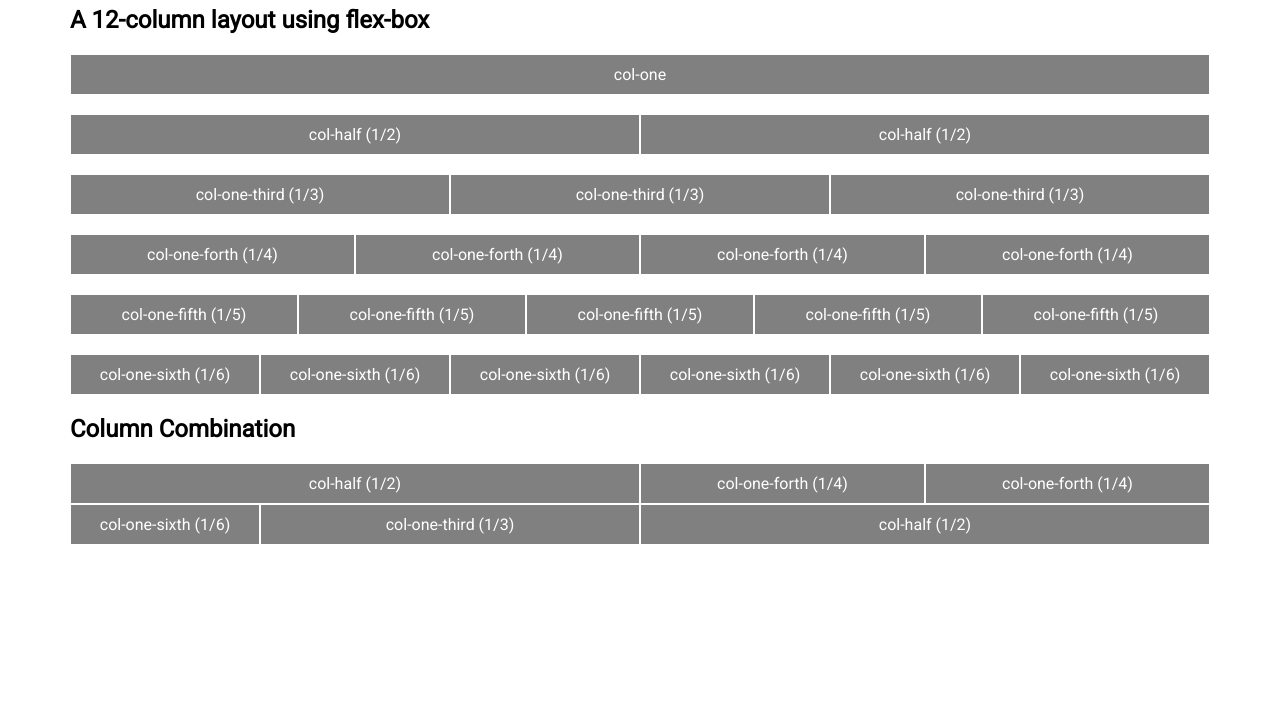
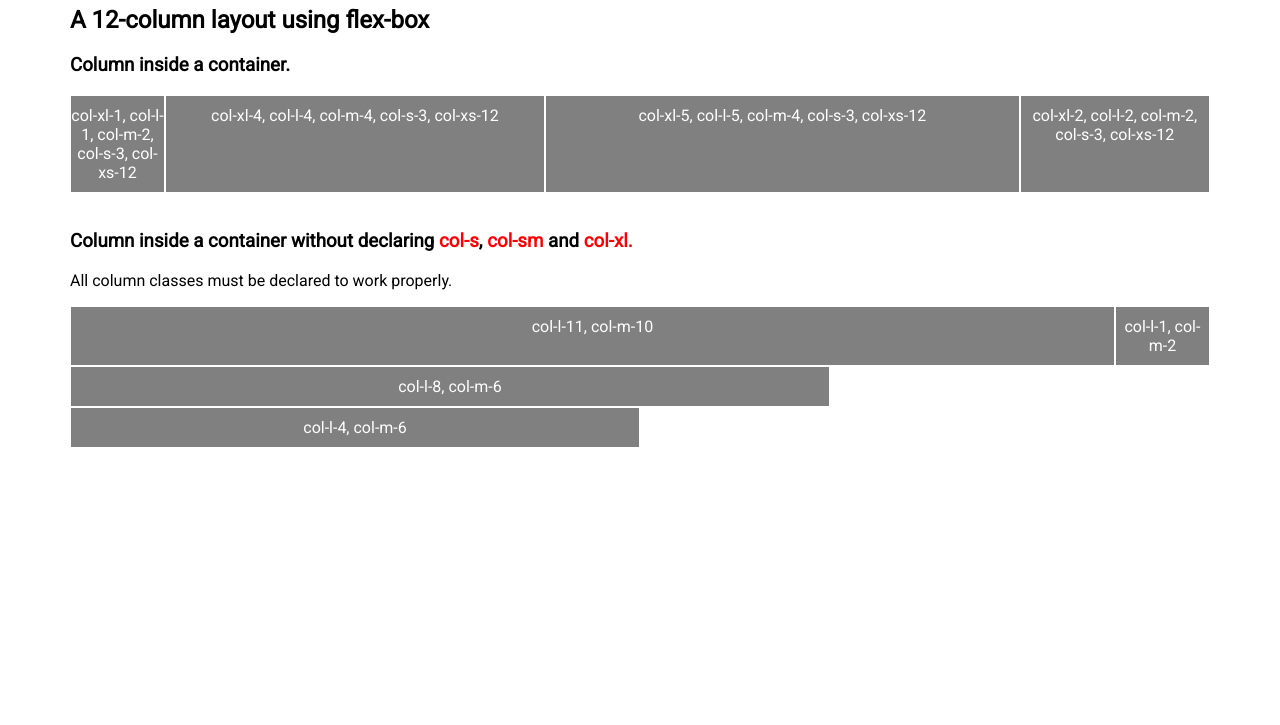
Before and after one commit to hsbyte/flex-columns, a plain HTML site: page src/index.html in a window 1280 px wide. Shown: the part 75-800 px from the top of the page. Drawn offline with nearby package versions, Linux system fonts and the light colour scheme; files that its build step writes are made by us from their sources.

Commit message:
Update file

```diff
--- a/src/index.html
+++ b/src/index.html
@@ -9,9 +9,7 @@
   <link rel="stylesheet" href="grid.css">
 </head>
 <body>
-  <div class="container">
-    <h1>Flex Columns</h1>
-    <h2>A 12-column layout using flex-box</h2>
+  <!-- <div class="container">
     <div class="row">
       <div class="col-one col-styling">col-one</div>
     </div>
@@ -64,6 +62,35 @@
         <div class="col-one-third col-styling">col-one-third (1/3)</div>
         <div class="col-half col-styling">col-half (1/2)</div>
       </div>
+    </div> -->
+
+  <div class="container">
+    <h1>Responsive Flex Columns</h1>
+    <h2>A 12-column layout using flex-box</h2>
+
+    <h3>Column inside a container.</h2>
+    <div class="row">
+      <div class="col-xl-1 col-l-1 col-m-2 col-s-3 col-xs-12 col-styling">
+        col-xl-1, col-l-1, col-m-2, col-s-3, col-xs-12</div>
+      <div class="col-xl-4 col-l-4 col-m-4 col-s-3 col-xs-12 col-styling">
+        col-xl-4, col-l-4, col-m-4, col-s-3, col-xs-12</div>
+      <div class="col-xl-5 col-l-5 col-m-4 col-s-3 col-xs-12 col-styling">
+        col-xl-5, col-l-5, col-m-4, col-s-3, col-xs-12
+      </div>
+      <div class="col-xl-2 col-l-2 col-m-2 col-s-3 col-xs-12 col-styling">
+        col-xl-2, col-l-2, col-m-2, col-s-3, col-xs-12</div>
+    </div><br>
+    <h3>Column inside a container without declaring <span style="color: red">col-s</span>, <span style="color: red">col-sm</span> and <span style="color: red">col-xl<span style="color: red"></span>.</h2>
+    <p>All column classes must be declared to work properly.</p>
+    <div class="row">
+      <div class="col-l-11 col-m-10 col-styling">col-l-11, col-m-10</div>
+      <div class="col-l-1 col-m-2 col-styling">col-l-1, col-m-2</div>
     </div>
+    <div class="row">
+      <div class="col-l-8 col-m-6 col-styling">col-l-8, col-m-6</div>
+      <div class="col-l-4 col-m-6 col-styling">col-l-4, col-m-6</div>
+    </div>
+  </div>
+
 </body>
 </html>
--- a/src/scss/grid.scss
+++ b/src/scss/grid.scss
@@ -7,8 +7,8 @@ body {
   text-align: center;
   background-color: grey;
   color: white;
+  border: 1px solid white;
   box-sizing: border-box;
-  border: 1px solid white;
 }
 
 /*
@@ -16,68 +16,71 @@ body {
   Version: 1.0.0
 */
 
-/*
-Extra small devices
-*/
-:root {
-    --contain-width: 100%;
-    --col-half-width: 100%;
-    --col-one-third-width: 100%;
-    --col-one-forth-width: 100%;
-    --col-one-fifth-width: 100%;
-    --col-one-sixth-width: 100%;
+.container { margin: 0 auto; }
+
+.row {
+  display: flex;
+  flex-wrap: wrap; }
+
+@mixin col-shared() {
+  flex-basis: 0;
+  flex-grow: 1;
+  width: 100%;
+
+  &-auto {
+    flex-grow: 1;
+    flex-basis: auto; }
+
+  &-1 { width: 8.33%; }
+
+  &-2 { width: 16.66%; }
+
+  &-3 { width: 25%; }
+
+  &-4 { width: 33.33%; }
+
+  &-5 { width: 41.66%; }
+
+  &-6 { flex-basis: 50%; }
+
+  &-7 { flex-basis: 58.33%; }
+
+  &-8 { flex-basis: 66.66%; }
+
+  &-9 { flex-basis: 75%; }
+
+  &-10 { flex-basis: 83.33%; }
+
+  &-11 { flex-basis: 91.66%; }
+
+  &-12 { flex-basis: 100%; }
+}
+
+/* Extra small devices */
+@media (max-width: 543px) {
+  .col-xs { @include col-shared(); }
 }
 
 /* Small devices */
 @media (min-width: 544px) {
-  :root {
-    --contain-width: 540px;
-    --col-half-width: calc(var(--contain-width)/2);
-    --col-one-third-width: calc(var(--contain-width)/3);
-    --col-one-forth-width: calc(var(--contain-width)/2);
-    --col-one-fifth-width: calc(var(--contain-width)/3);
-    --col-one-sixth-width: calc(var(--contain-width)/2);
-  }
+  .container { max-width: 540px; }
+  .col-s { @include col-shared(); }
 }
 
 /* Medium devices: navbar toggle breakpoint */
 @media (min-width: 768px) {
-  :root {
-    --contain-width: 720px;
-    --col-one-forth-width: calc(var(--contain-width)/4);
-  }
+  .container { max-width: 720px; }
+  .col-m { @include col-shared(); }
 }
 
 /* Large devices */
 @media (min-width: 992px) {
-  :root {
-    --contain-width: 960px;
-    --col-one-fifth-width: calc(var(--contain-width)/5);
-    --col-one-sixth-width: calc(var(--contain-width)/3);
-  }
+  .container { max-width: 960px; }
+  .col-l { @include col-shared(); }
 }
 
 /* Extra large devices */
 @media (min-width: 1200px) {
-  :root {
-    --contain-width: 1140px;
-    --col-one-sixth-width: calc(var(--contain-width)/6);
-  }
+  .container { max-width: 1140px; }
+  .col-xl { @include col-shared(); }
 }
-
-.container {
-  width: var(--contain-width);
-  margin: 0 auto;
-}
-
-.row {
-  display: flex;
-  flex-wrap: wrap;
-  justify-content: space-around;
-}
-.col-one { width: 100%; }
-.col-half { width: var(--col-half-width); }
-.col-one-third { width: var(--col-one-third-width); }
-.col-one-forth { width: var(--col-one-forth-width); }
-.col-one-fifth { width: var(--col-one-fifth-width); }
-.col-one-sixth { width: var(--col-one-sixth-width); }
```
